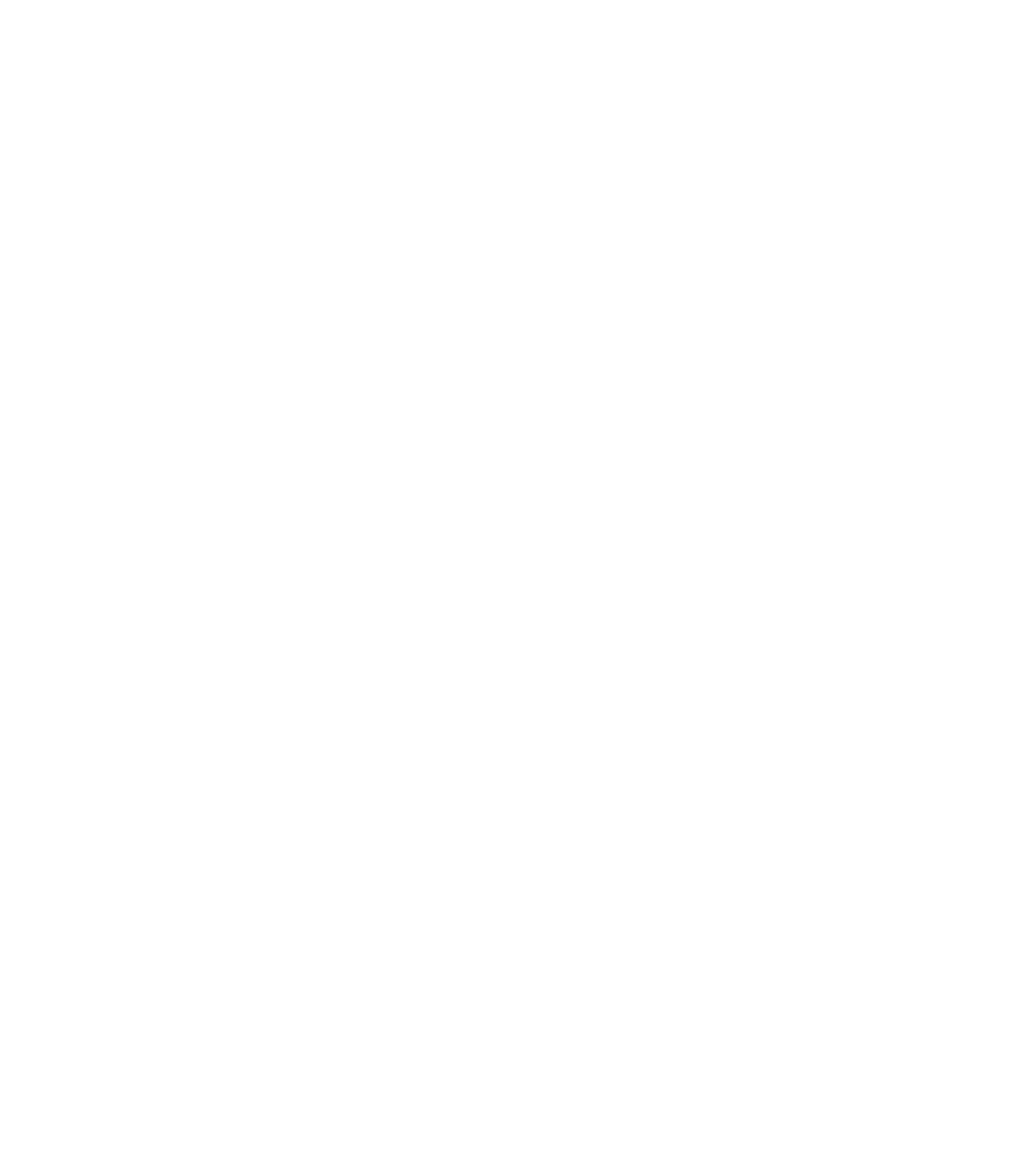
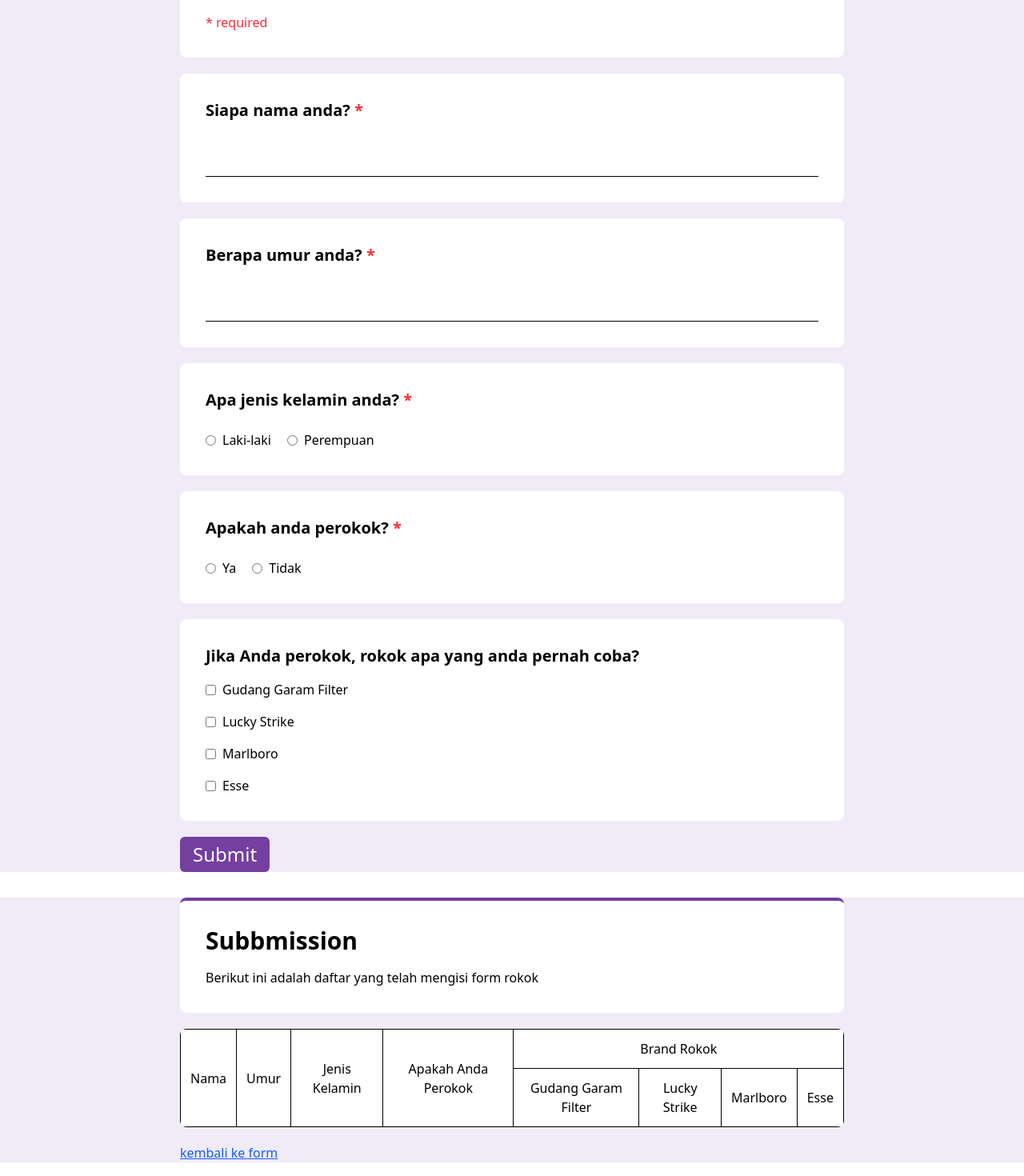
Before and after one commit to adityabastyas/koda-b6-react5, a React (Vite) app: page / in a window 1280 px wide. Shown: the part 180-1650 px from the top of the page at 80% size. Before the commit the page ends 800 px from the top, so only its background shows below. Built offline with nearby package versions, Linux system fonts and the light colour scheme.

Commit message:
feat: add new component Table.jsx and styling tailwindcss

```diff
--- a/src/App.jsx
+++ b/src/App.jsx
@@ -1,11 +1,11 @@
 import React from "react";
-import Input from "./components/Input";
+import FormSurvey from "./pages/FormSurvey";
 
 function App() {
   return (
     <>
       <div>
-        <Input />
+        <FormSurvey />
       </div>
     </>
   );
--- /dev/null
+++ b/src/components/Table.jsx
@@ -0,0 +1,55 @@
+import React from "react";
+
+function Table() {
+  return (
+    <>
+      <div className='bg-[#f0ebf7] grid grid-cols-1 justify-center gap-5 my-8 px-[225px]'>
+        <header className='bg-white p-8 rounded-lg border-t-4 border-[#743f9f] flex flex-col gap-4'>
+          <h1 className='text-3xl font-bold'>Subbmission</h1>
+          <p className='text-base'>
+            Berikut ini adalah daftar yang telah mengisi form rokok
+          </p>
+        </header>
+
+        <table className='bg-white text-center font-semibold rounded-lg border-collapse overflow-hidden'>
+          <thead>
+            <tr>
+              <th rowspan='2' className='p-3 border font-medium'>
+                Nama
+              </th>
+              <th rowspan='2' className='p-3 border font-medium'>
+                Umur
+              </th>
+              <th rowspan='2' className='p-3 border font-medium'>
+                Jenis Kelamin
+              </th>
+              <th rowspan='2' className='p-3 border font-medium'>
+                Apakah Anda Perokok
+              </th>
+              <th colspan='4' className='p-3 border font-medium'>
+                Brand Rokok
+              </th>
+            </tr>
+
+            <tr>
+              <th className='p-3 border font-medium'>Gudang Garam Filter</th>
+              <th className='p-3 border font-medium'>Lucky Strike</th>
+              <th className='p-3 border font-medium'>Marlboro</th>
+              <th className='p-3 border font-medium'>Esse</th>
+            </tr>
+          </thead>
+
+          <tbody className='text-center font-semibold'></tbody>
+        </table>
+
+        <div>
+          <a href='./index.html' className='text-blue-600 underline'>
+            kembali ke form
+          </a>
+        </div>
+      </div>
+    </>
+  );
+}
+
+export default Table;
--- a/src/pages/FormSurvey.jsx
+++ b/src/pages/FormSurvey.jsx
@@ -1,94 +1,106 @@
 import React from "react";
+import Input from "../components/Input";
+import Table from "../components/Table";
 
 function FormSurvey() {
   return (
     <>
-      <form class='form'>
-        <section class='section'>
-          <div>
-            <label class='subtitle' for='nama'>
-              Siapa nama anda? <span class='start'>*</span>
+      <div className='bg-[#f0ebf7] grid grid-cols-1 justify-center gap-5 my-8 px-[225px]'>
+        <header className='bg-white p-8 rounded-lg border-t-4 border-[#743f9f] flex flex-col gap-4'>
+          <h1>Form Survey Perokok</h1>
+          <p className='text-base'>
+            Lorem ipsum dolor sit amet consectetur adipisicing elit. Et delectus
+            quo praesentium deserunt placeat tempore ad eum consequuntur. Itaque
+            placeat distinctio aperiam vel maxime iusto voluptates facilis ab
+            iste sunt!
+          </p>
+          <span className='text-red-500'>* required</span>
+        </header>
+        <form className='flex flex-col gap-5'>
+          <Input label='Siapa nama anda?' required />
+          <Input label='Berapa umur anda?' type='number' required />
+
+          <section className='bg-white p-8 rounded-lg  flex flex-col gap-6'>
+            <label className='text-xl font-semibold'>
+              Apa jenis kelamin anda? <span className='text-red-500'>*</span>
             </label>
-          </div>
-          <div>
-            <input
-              required
-              placeholder='masukan nama'
-              type='text'
-              id='nama'
-              name='nama'
-            />
-          </div>
-        </section>
-        <section class='section'>
-          <div>
-            <label class='subtitle' for='umur'>
-              Berapa umur anda? <span class='start'>*</span>
-            </label>
-          </div>
-          <div>
-            <input type='number' id='umur' name='umur' />
-          </div>
-        </section>
-        <section class='section'>
-          <label class='subtitle'>
-            Apa jenis kelamin anda? <span class='start'>*</span>
-          </label>
-          <div>
+            <div className='flex gap-5'>
+              <label className='flex items-center gap-2'>
                 <input
                   type='radio'
                   id='laki-laki'
                   name='jenis-kelamin'
                   value='laki-laki'
                 />
-            <label for='laki-laki'>Laki-laki</label>
-
+                Laki-laki
+              </label>
+              <label className='flex items-center gap-2'>
                 <input
                   type='radio'
                   id='perempuan'
                   name='jenis-kelamin'
                   value='perempuan'
                 />
-            <label for='perempuan'>Perempuan</label>
+                Perempuan
+              </label>
             </div>
           </section>
-        <section class='section'>
-          <label class='subtitle'>
-            Apakah anda perokok? <span class='start'>*</span>
+
+          <section className='bg-white p-8 rounded-lg  flex flex-col gap-6'>
+            <label className='text-xl font-semibold'>
+              Apakah anda perokok? <span className='text-red-500'>*</span>
             </label>
-          <div>
+            <div className='flex gap-5'>
+              <label className='flex items-center gap-2'>
                 <input type='radio' id='ya' value='ya' name='anda-perokok' />
-            <label for='ya'>Ya</label>
-
-            <input type='radio' value='tidak' id='tidak' name='anda-perokok' />
-            <label for='tidak'>Tidak</label>
+                Ya
+              </label>
+              <label className='flex items-center gap-2'>
+                <input
+                  type='radio'
+                  id='tidak'
+                  value='tidak'
+                  name='anda-perokok'
+                />
+                Tidak
+              </label>
             </div>
           </section>
-        <section class='section'>
-          <label class='subtitle'>
+
+          <section className='bg-white p-8 rounded-lg  flex flex-col gap-4'>
+            <label className='text-xl font-semibold'>
               Jika Anda perokok, rokok apa yang anda pernah coba?
             </label>
-          <div>
+
+            <label className='flex items-center gap-2'>
               <input type='checkbox' name='gudang-garam' id='gudang-garam' />
-            <label for='gudang-garam'>Gudang Garam Filter</label>
-          </div>
-          <div>
+              Gudang Garam Filter
+            </label>
+            <label className='flex items-center gap-2'>
               <input type='checkbox' name='lucky-strike' id='lucky-strike' />
-            <label for='lucky-strike'>Lucky Strike</label>
-          </div>
-          <div>
+              Lucky Strike
+            </label>
+            <label className='flex items-center gap-2'>
               <input type='checkbox' name='marlboro' id='marlboro' />
-            <label for='marlboro'>Marlboro</label>
-          </div>
-          <div>
+              Marlboro
+            </label>
+            <label className='flex items-center gap-2'>
               <input type='checkbox' name='esse' id='esse' />
-            <label for='esse'>Esse</label>
-          </div>
+              Esse
+            </label>
           </section>
-        <div class='contaButton'>
-          <button type='submit'>Submit</button>
+
+          <div className='flex gap-5'>
+            <button
+              type='submit'
+              className='bg-[#743f9f] text-white text-2xl px-4 py-1.5 rounded-md cursor-pointer'
+            >
+              Submit
+            </button>
           </div>
         </form>
+      </div>
+      <Table />
     </>
   );
 }
```
Lines whose indentation alone changed are shown as unchanged.
